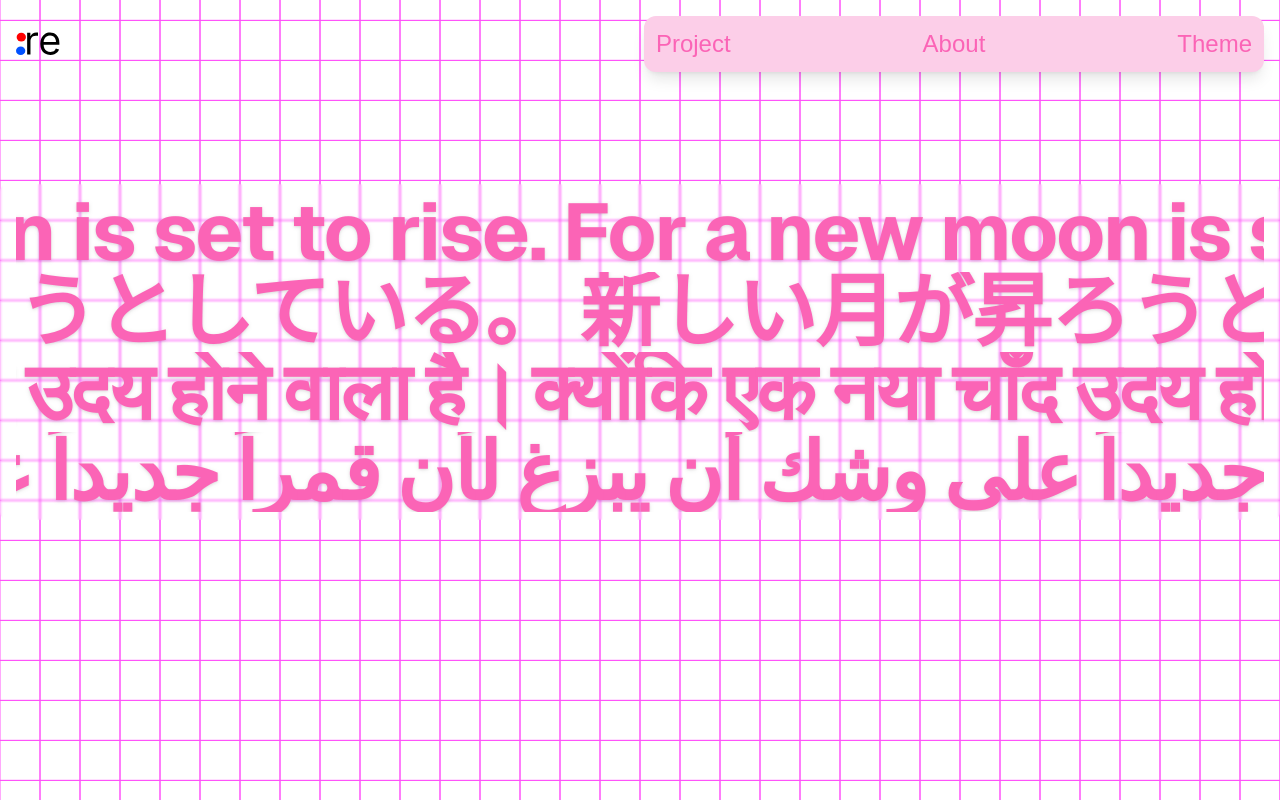
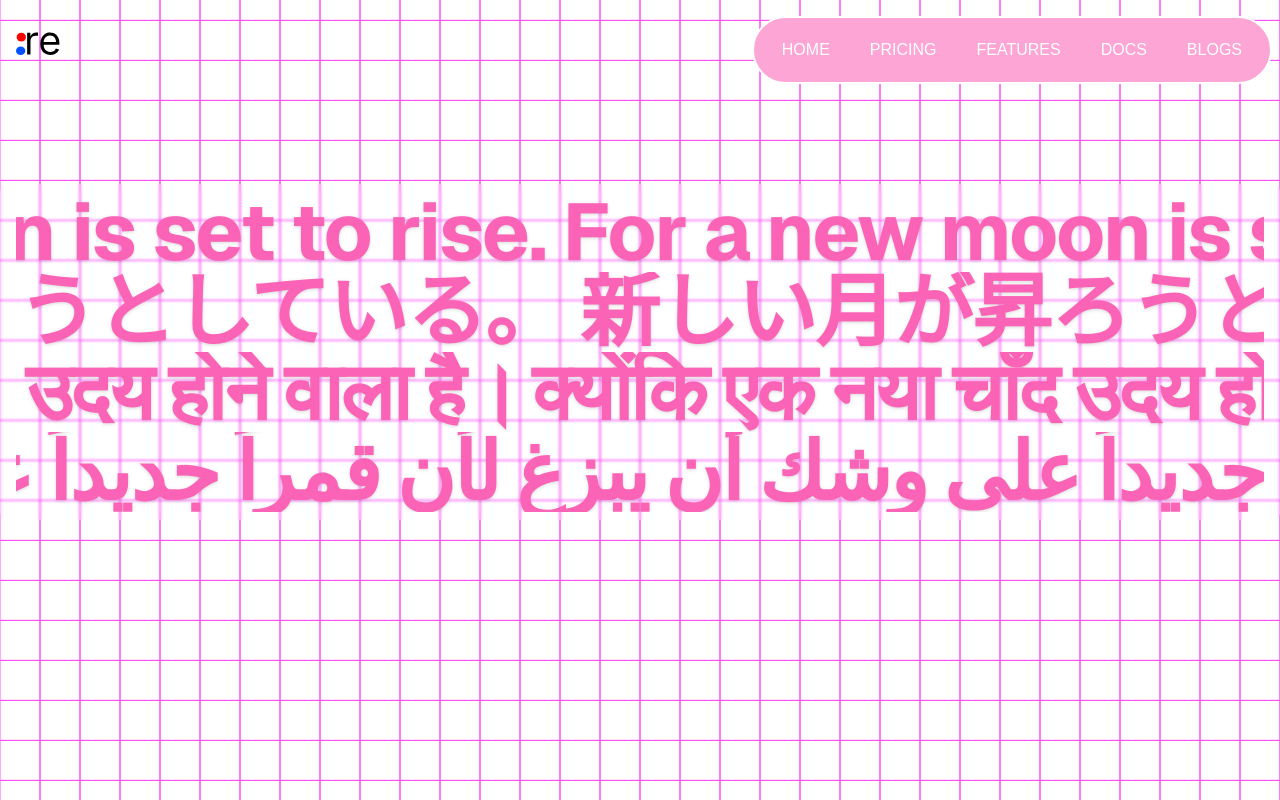
Before and after one commit to ius99/Welkin, a Next.js app: page / in a window 1280 px wide. Built offline with nearby package versions, Linux system fonts and the light colour scheme.

Commit message:
feat: add animated navigation bar component

```diff
--- a/src/app/page.tsx
+++ b/src/app/page.tsx
@@ -3,6 +3,8 @@
 import Squares from '@/blocks/Backgrounds/Squares/Squares';
 import ScrollVelocity from '@/blocks/TextAnimations/ScrollVelocity/ScrollVelocity';
 import Image from 'next/image';
+import { AnimatedNavbar } from '@/components/AnimatedNavbar';
+
 
 
 function App() {
@@ -29,14 +31,16 @@ function App() {
 </div>
 
 
-      <div className="fixed top-4 right-4 z-40 flex gap-48 bg-pink-200/100 backdrop-blur-lg p-3 rounded-xl shadow-lg">
-  <button className="text-pink-400 text-2xl hover:text-white transition">Project</button>
-  <button className="text-pink-400 text-2xl hover:text-white transition">About</button>
-  <button className="text-pink-400 text-2xl hover:text-white transition">Theme</button>
-</div>
 
 
-
+<div className="p-4 border border-red-500">
+  <Image
+    src="/shivanshphoto1.svg"
+    alt="shivansh"
+    width={120}
+    height={100}
+  />
+</div>
 
 
       {/* Centered Content */}
@@ -56,9 +60,25 @@ function App() {
 
       </div>
 
-      {/* Footer with XL 2025 */}
+
+      <div className='fixed top-4 right-2'>
+      <AnimatedNavbar />
+      </div>
+
 
     </div>
+
+
+
+
+
+
+
+
+
+
+
+
   );
 }
 
--- /dev/null
+++ b/src/components/AnimatedNavbar.tsx
@@ -0,0 +1,86 @@
+"use client"
+
+import { ReactNode, useState, useRef } from 'react';
+import { motion } from 'framer-motion';
+
+interface Position {
+  left: number;
+  width: number;
+  opacity: number;
+}
+
+interface AnimatedNavbarProps {
+  tabs?: string[]; // Optional custom tabs
+}
+
+export function AnimatedNavbar({ tabs = ['home', 'pricing', 'features', 'docs', 'blogs'] }: AnimatedNavbarProps) {
+  const [position, setPosition] = useState<Position>({
+    left: 0,
+    width: 0,
+    opacity: 0
+  });
+
+  return (
+    <ul className='flex border-2 border-white rounded-full  w-fit mx-auto relative p-2 bg-pink-300 '>
+      {tabs.map((tab) => (
+        <Tab key={tab} position={position} setPosition={setPosition}>
+          {tab}
+        </Tab>
+      ))}
+      <Cursor position={position} />
+    </ul>
+  );
+}
+
+function Tab({ children, position, setPosition }: {
+  children: ReactNode;
+  position: Position;
+  setPosition: React.Dispatch<React.SetStateAction<Position>>;
+}) {
+  const ref = useRef<HTMLLIElement>(null);
+
+  const handleMouseEnter = () => {
+    if (!ref.current) return;
+
+    const { left, width } = ref.current.getBoundingClientRect();
+    const parent = ref.current.parentElement?.getBoundingClientRect();
+
+    if (!parent) return;
+
+    setPosition({
+      left: left - parent.left,
+      width: width,
+      opacity: 1
+    });
+  };
+
+  const handleMouseLeave = () => {
+    setPosition(prev => ({ ...prev, opacity: 0 }));
+  };
+
+  return (
+    <li
+      ref={ref}
+      onMouseEnter={handleMouseEnter}
+      onMouseLeave={handleMouseLeave}
+      className='text-white text-xs uppercase block relative px-3 py-1.5 z-10 md:px-5 md:py-3 md:text-base cursor-pointer'
+    >
+      {children}
+    </li>
+  );
+}
+
+function Cursor({ position }: { position: Position }) {
+  return (
+    <motion.div
+      initial={false}
+      animate={{
+        left: position.left,
+        width: position.width,
+        opacity: position.opacity
+      }}
+
+      className='absolute bg-pink-400 h-12 rounded-full top-0 mt-2 '
+    />
+  );
+}
--- /dev/null
+++ b/src/components/navbar1.tsx
@@ -0,0 +1,8 @@
+function Navbar() {
+    return
+    <div className="fixed top-4 right-4 z-40 flex gap-24 bg-pink-200/100 backdrop-blur-lg p-3 rounded-xl shadow-lg border-4 border-white">
+    <button className="text-pink-400 text-xl  transition border-2 border-pink-400 rounded-xl p-2 hover:bg-white ">Project</button>
+    <button className="text-pink-400 text-xl  transition border-2 border-pink-400 rounded-xl p-2 hover:bg-white">About</button>
+    <button className="text-pink-400 text-xl transition border-2 border-pink-400 rounded-xl p-2 hover:bg-white">Theme</button>
+  </div>
+}
```
Also changed, not shown: public/shivanshphoto1.svg (added).
